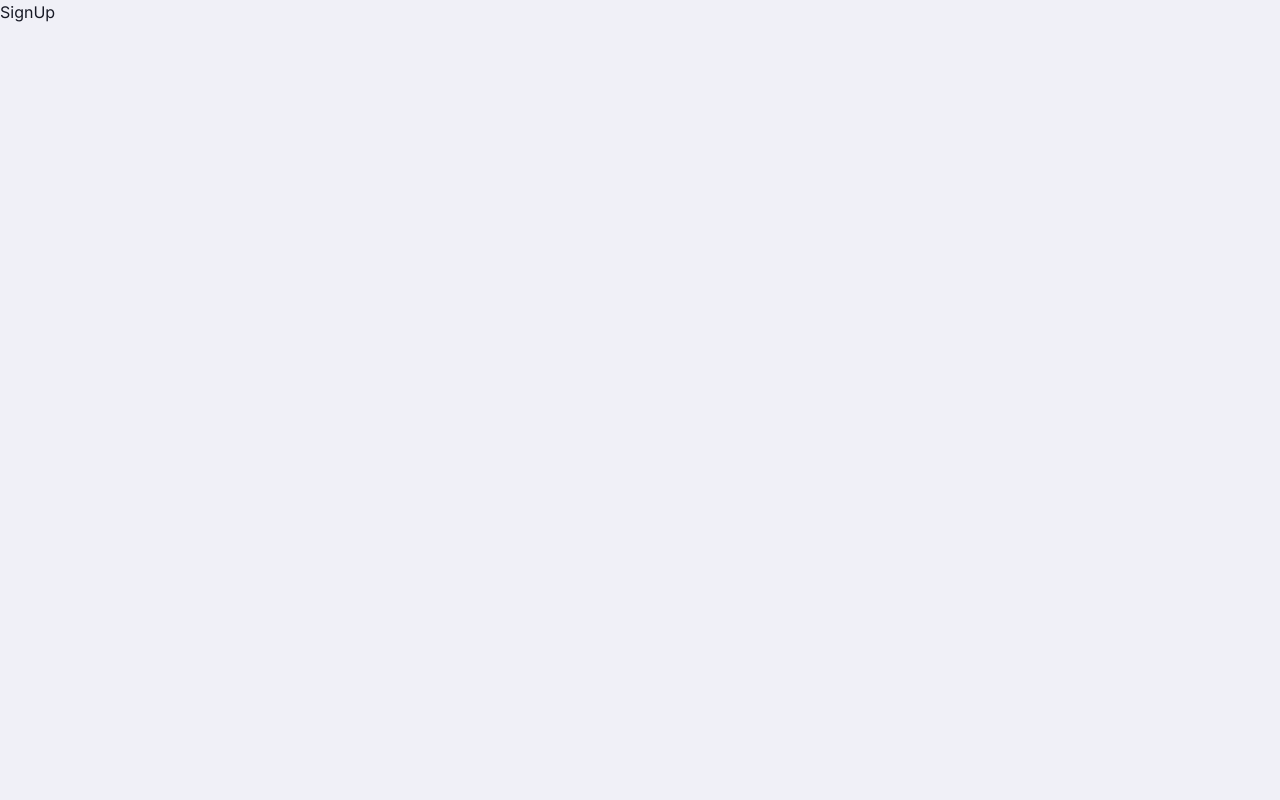
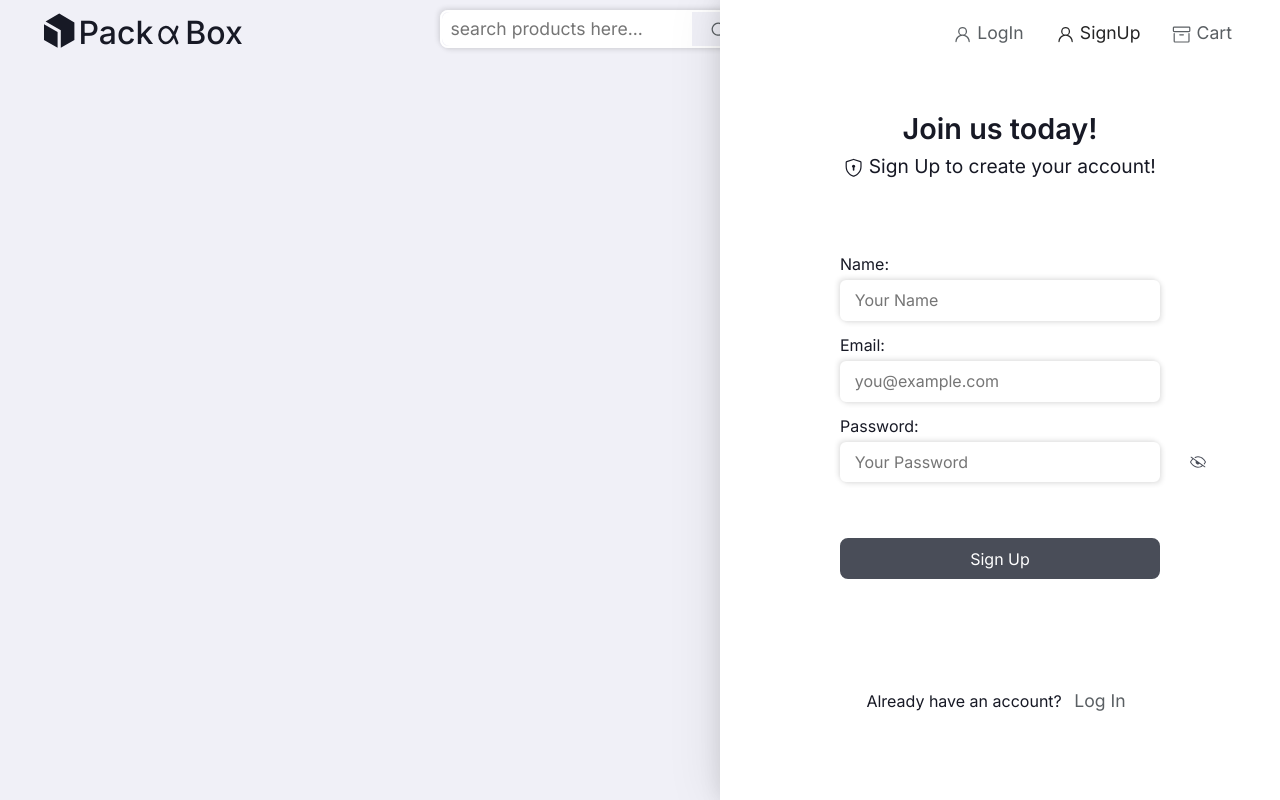
Before and after one commit to sudarshanshelke25/PackaBox-Ecommerce-Website, a React (Create React App) app in the folder client/: page /signup in a window 1280 px wide. Shown: the top 800 px of the page. Built offline with nearby package versions, Linux system fonts and the light colour scheme.

Commit message:
Commit 20 :- FEAT: Implement Signup component with user registration functionality using axios

```diff
--- a/client/src/auth/Signup.js
+++ b/client/src/auth/Signup.js
@@ -1,9 +1,107 @@
-import React from 'react'
+import React, { useState } from 'react'
+import Layout from './../layouts/Layout';
+import { Link, useNavigate } from 'react-router-dom';
+import './auth.css';
+import { GoEye, GoEyeClosed, GoShieldLock } from 'react-icons/go';
+import axios from 'axios';
 
-const SignUp = () => {
+
+const Signup = () => {
+  const [name, setName] = useState('');
+  const [email, setEmail] = useState('');
+  const [password, setPassword] = useState('');
+  const [showPassword, setShowPassword] = useState(false);
+  const navigate = useNavigate();
+
+  // handle SignUp Submit Function
+  const handleSubmit = async (event) => {
+    event.preventDefault();
+    console.log(name, email, password);
+
+    try {
+      const res = await axios.post(
+        `/api/v1/auth/signup`,
+        {name, email, password}
+      );
+
+      if (res?.data?.success){
+        alert(`${res.data.message}`);
+        navigate('/login');
+      } else {
+        alert(`${res.error.message}`);
+      }
+
+    } catch (error) {
+      console.log(error);
+      alert('something went wrong!');
+    }
+  }
+
+  // toggle Display Password Function
+  const toggleShowPassword = async (event) => {
+    setShowPassword(!showPassword);
+  }
+
   return (
-    <div>SignUp</div>
-  )
-}
+    <Layout
+      title='PackaBox - Sign Up'
+      description='Join PackaBox, your ultimate destination for ecommerce solutions. Sign up today to explore a world of premium products, seamless shopping experiences, and exclusive offers. Start shopping smarter with PackaBox!'
+      keywords='PackaBox ecommerce sign up, online shopping sign up, ecommerce account registration, exclusive ecommerce offers,  secure online shopping, premium ecommerce products, ecommerce membership benefits, start shopping online, ecommerce deals and discounts,join PackaBox ecommerce'
+    >
+      <section className='signup'>
+        <div className='form-header signup-header'>
+          <h1 className='title'>Join us today!</h1>
+          <h2 className='subtitle'><GoShieldLock /> Sign Up to create your account!</h2>
+        </div>
 
-export default SignUp
+        <form onSubmit={handleSubmit} className='form-main signup-form'>
+
+          <div className='input-field'>
+            <label htmlFor="name"> Name:</label><br/>
+            <input type="text" id='name' name="name"
+              placeholder='Your Name'
+              value={name}
+              onChange={(event)=> setName(event.target.value)}
+              // required
+            />
+          </div>
+
+          <div className='input-field'>
+            <label htmlFor="email"> Email:</label><br/>
+            <input type="email" id='email' name="email"
+              placeholder='you@example.com'
+              value={email}
+              onChange={(event)=> setEmail(event.target.value)}
+              // required
+            />
+          </div>
+
+          <div className='input-field'>
+            <label htmlFor="password">Password:</label><br/>
+            <input type={showPassword?'text':'password'} name="password"
+              placeholder='Your Password'
+              value={password}
+              onChange={(event)=> setPassword(event.target.value)}
+              // required
+            />
+            <span className='password-icon' onClick={toggleShowPassword}>
+              {showPassword? <GoEye />:<GoEyeClosed />}
+            </span>
+          </div>
+
+          <div className='input-button'>
+            <button className='button signup-btn' type='submit'>Sign Up</button>
+          </div>
+
+        </form>
+
+        <div className='form-footer auth-text'>
+          <p>Already have an account? <Link className='auth-link' to='/login'>Log In</Link></p>
+        </div>
+
+      </section>
+    </Layout>
+  );
+};
+
+export default Signup;
```
